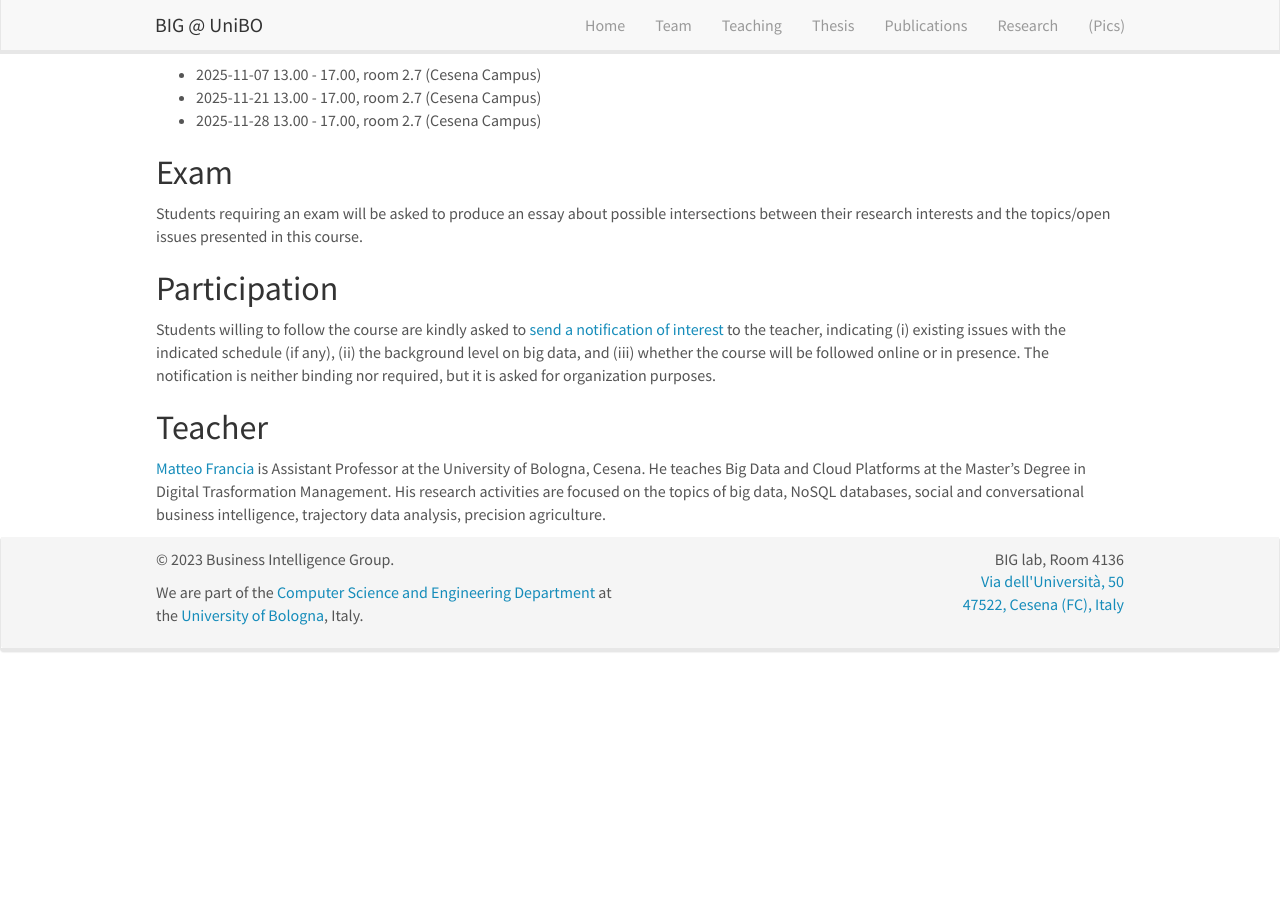
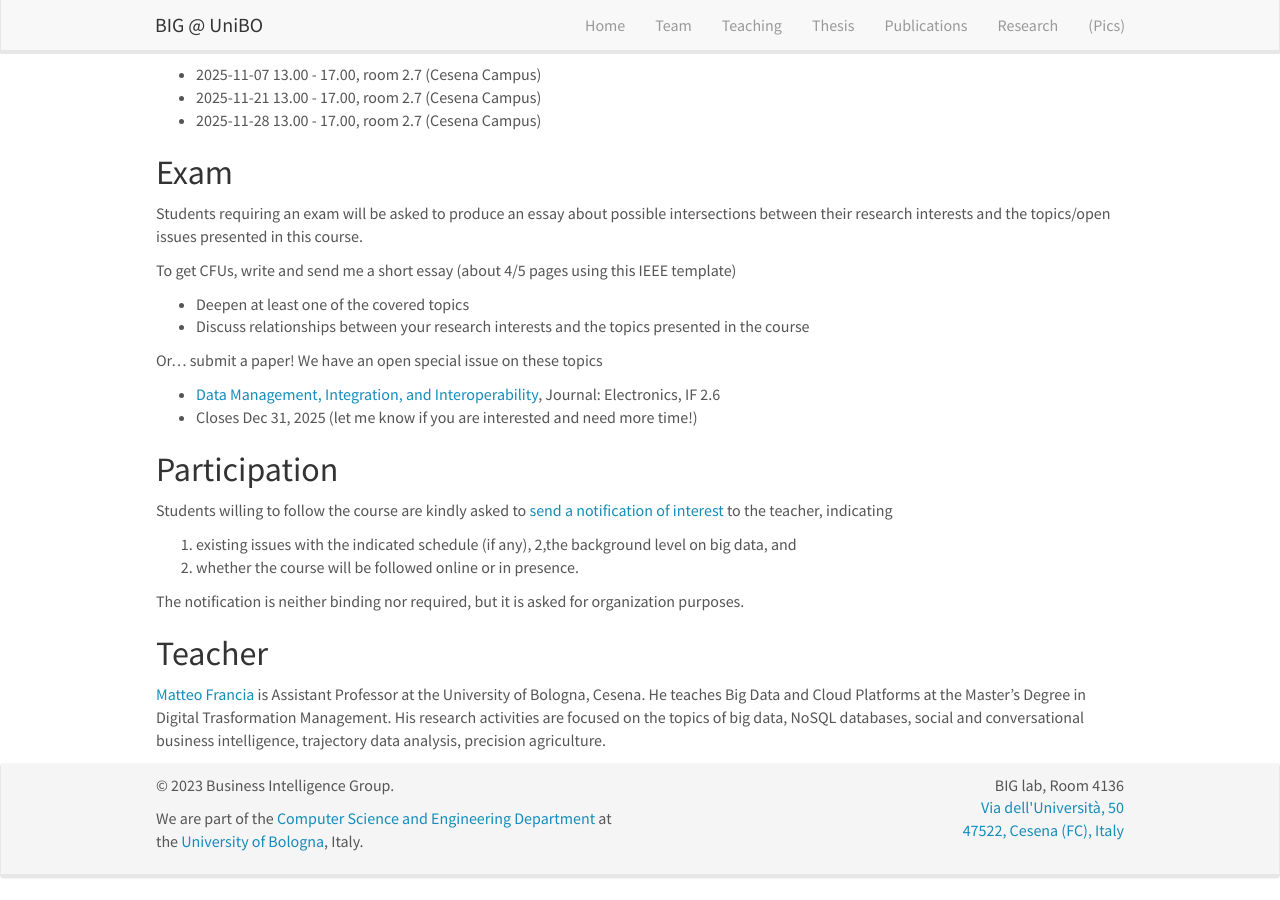
Before and after one commit to big-unibo/big-unibo.github.io, a Jekyll site: the page built from _pages/phd_bigdata_dataplatform_2526.md, in a window 1280 px wide and 900 px high, scrolled down 770 px. Built offline with Jekyll 4.4.1, drawn with Linux system fonts in a browser that asks for light colours; nearby versions of some CDN libraries; before the commit the page ends 1444 px from its top, so only the background shows below that.

Commit message:
Update exam and participation sections with new details
Added details about exam requirements and submission options for students, including a special issue paper submission deadline.

```diff
--- a/_pages/phd_bigdata_dataplatform_2526.md
+++ b/_pages/phd_bigdata_dataplatform_2526.md
@@ -44,9 +44,26 @@ Dates:
 
 Students requiring an exam will be asked to produce an essay about possible intersections between their research interests and the topics/open issues presented in this course.
 
+To get CFUs, write and send me a short essay (about 4/5 pages using this IEEE template)
+
+- Deepen at least one of the covered topics
+- Discuss relationships between your research interests and the topics presented in the course
+
+Or... submit a paper! We have an open special issue on these topics
+
+- [Data Management, Integration, and Interoperability](https://www.mdpi.com/journal/electronics/special_issues/Q710A28880), Journal: Electronics, IF 2.6
+- Closes Dec 31, 2025 (let me know if you are interested and need more time!)
+
+
 ## Participation
 
-Students willing to follow the course are kindly asked to [send a notification of interest](mailto:m.francia@unibo.it?subject=[DP2526] Notification of interest) to the teacher, indicating (i) existing issues with the indicated schedule (if any), (ii) the background level on big data, and (iii) whether the course will be followed online or in presence. The notification is neither binding nor required, but it is asked for organization purposes.
+Students willing to follow the course are kindly asked to [send a notification of interest](mailto:m.francia@unibo.it?subject=[DP2526] Notification of interest) to the teacher, indicating
+
+1. existing issues with the indicated schedule (if any),
+2,the background level on big data, and
+3. whether the course will be followed online or in presence.
+
+The notification is neither binding nor required, but it is asked for organization purposes.
 
 ## Teacher
 
```
